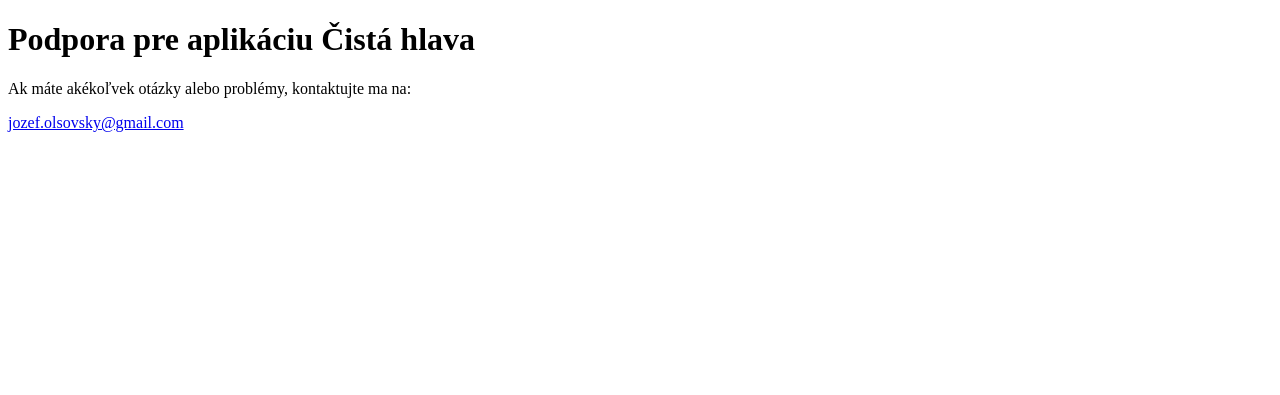
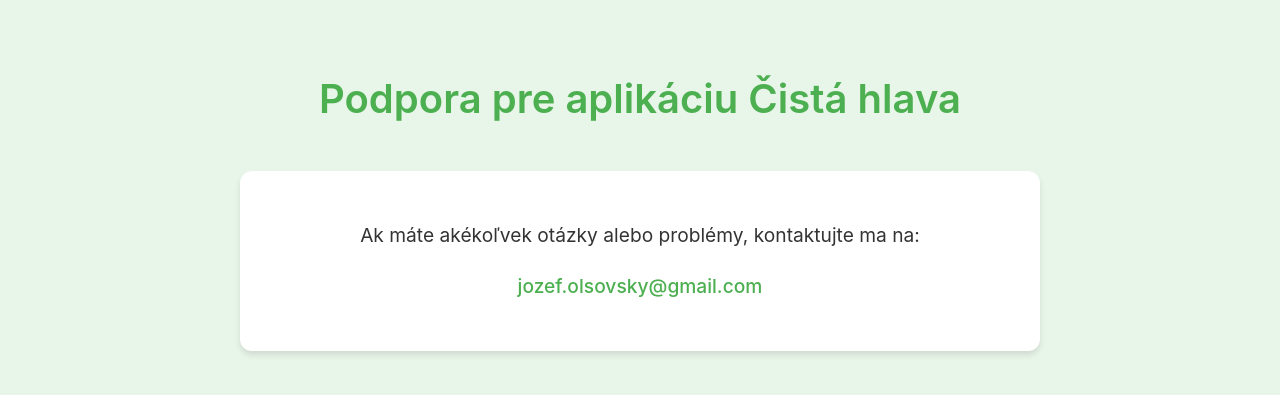
Before and after one commit to JozefOlsovsky/cista-hlava-app-support, a plain HTML site: page index.html in a window 1280 px wide. Drawn offline with Linux system fonts and the light colour scheme.

Commit message:
Update index.html

```diff
--- a/index.html
+++ b/index.html
@@ -1,11 +1,81 @@
 <!DOCTYPE html>
-<html>
+<html lang="sk">
 <head>
-    <title>Podpora – Čistá hlava</title>
+    <meta charset="UTF-8">
+    <meta name="viewport" content="width=device-width, initial-scale=1.0">
+    <title>Podpora - Čistá hlava</title>
+    <style>
+        :root {
+            --primary-color: #4CAF50;
+            --primary-light: #E8F5E9;
+        }
+
+        body {
+            font-family: -apple-system, BlinkMacSystemFont, 'Segoe UI', Roboto, Oxygen, Ubuntu, Cantarell, sans-serif;
+            line-height: 1.6;
+            margin: 0;
+            padding: 0;
+            background-color: var(--primary-light);
+            color: #333;
+        }
+
+        .container {
+            max-width: 800px;
+            margin: 0 auto;
+            padding: 40px 20px;
+            text-align: center;
+        }
+
+        h1 {
+            color: var(--primary-color);
+            font-size: 2.5em;
+            margin-bottom: 30px;
+            font-weight: 600;
+        }
+
+        p {
+            font-size: 1.2em;
+            margin-bottom: 20px;
+        }
+
+        .contact {
+            background-color: white;
+            border-radius: 12px;
+            padding: 30px;
+            margin-top: 40px;
+            box-shadow: 0 4px 6px rgba(0, 0, 0, 0.1);
+        }
+
+        a {
+            color: var(--primary-color);
+            text-decoration: none;
+            font-weight: 500;
+            transition: color 0.2s ease;
+        }
+
+        a:hover {
+            color: #388E3C;
+        }
+
+        @media (max-width: 480px) {
+            h1 {
+                font-size: 2em;
+            }
+
+            p {
+                font-size: 1.1em;
+            }
+        }
+    </style>
 </head>
 <body>
-    <h1>Podpora pre aplikáciu Čistá hlava</h1>
-    <p>Ak máte akékoľvek otázky alebo problémy, kontaktujte ma na:</p>
-    <p><a href="mailto:jozef.olsovsky@gmail.com">jozef.olsovsky@gmail.com</a></p>
+    <div class="container">
+        <h1>Podpora pre aplikáciu Čistá hlava</h1>
+
+        <div class="contact">
+            <p>Ak máte akékoľvek otázky alebo problémy, kontaktujte ma na:</p>
+            <p><a href="mailto:jozef.olsovsky@gmail.com">jozef.olsovsky@gmail.com</a></p>
+        </div>
+    </div>
 </body>
 </html>
```
